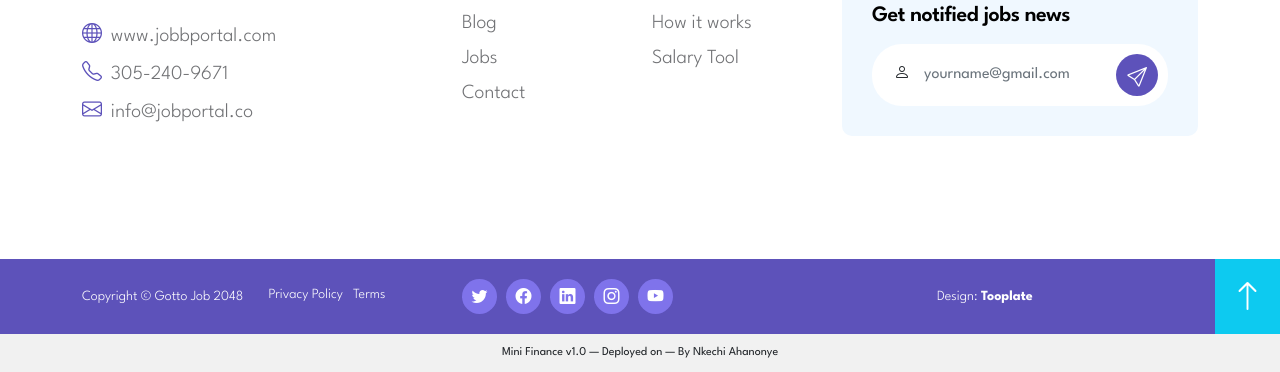
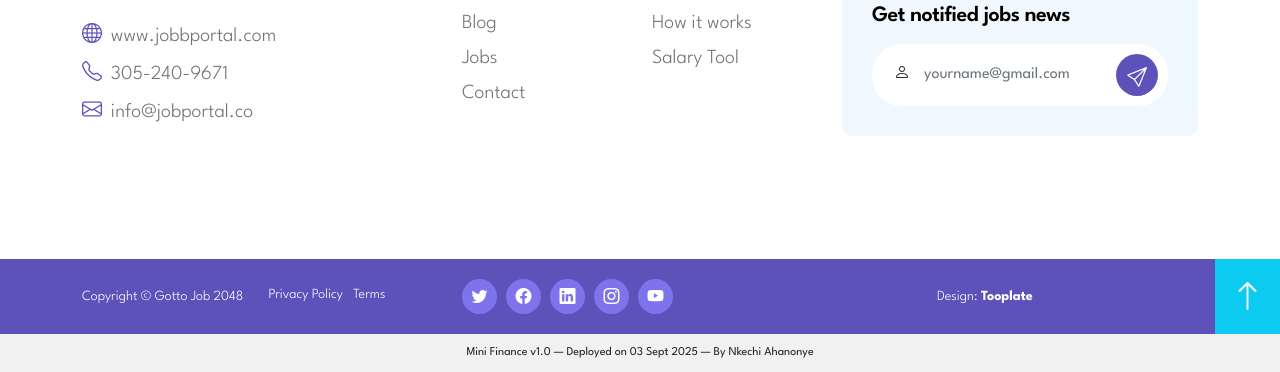
Before and after one commit to nkydigitech/mini-finance-ui, a plain HTML site: page index.html in a window 1280 px wide. Shown: the part 6307-6679 px from the top of the page. Drawn offline with Linux system fonts and the light colour scheme.

Commit message:
Day 3: Hardcoded footer date 04 Sep 2025

```diff
--- a/index.html
+++ b/index.html
@@ -1323,12 +1323,12 @@ Bootstrap 5 HTML CSS Template
     </body>
 </html>
 <footer style="text-align:center; font-size:12px; padding:10px; background:#f1f1f1;">
-  Mini Finance v1.0 — Deployed on <span id="04 Sep 2025"></span> — By Nkechi Ahanonye
+  Mini Finance v1.0 — Deployed on <span id="deploy-date"></span> — By Nkechi Ahanonye
 </footer>
 
 <script>
   const today = new Date();
-  today.setDate(today.getDate() + 1); // add 1 day for tomorrow
+  today.setDate(today.getDate() + 1); // tomorrow
   const options = { day: '2-digit', month: 'short', year: 'numeric' };
   document.getElementById('deploy-date').textContent = today.toLocaleDateString('en-GB', options);
 </script>
```
